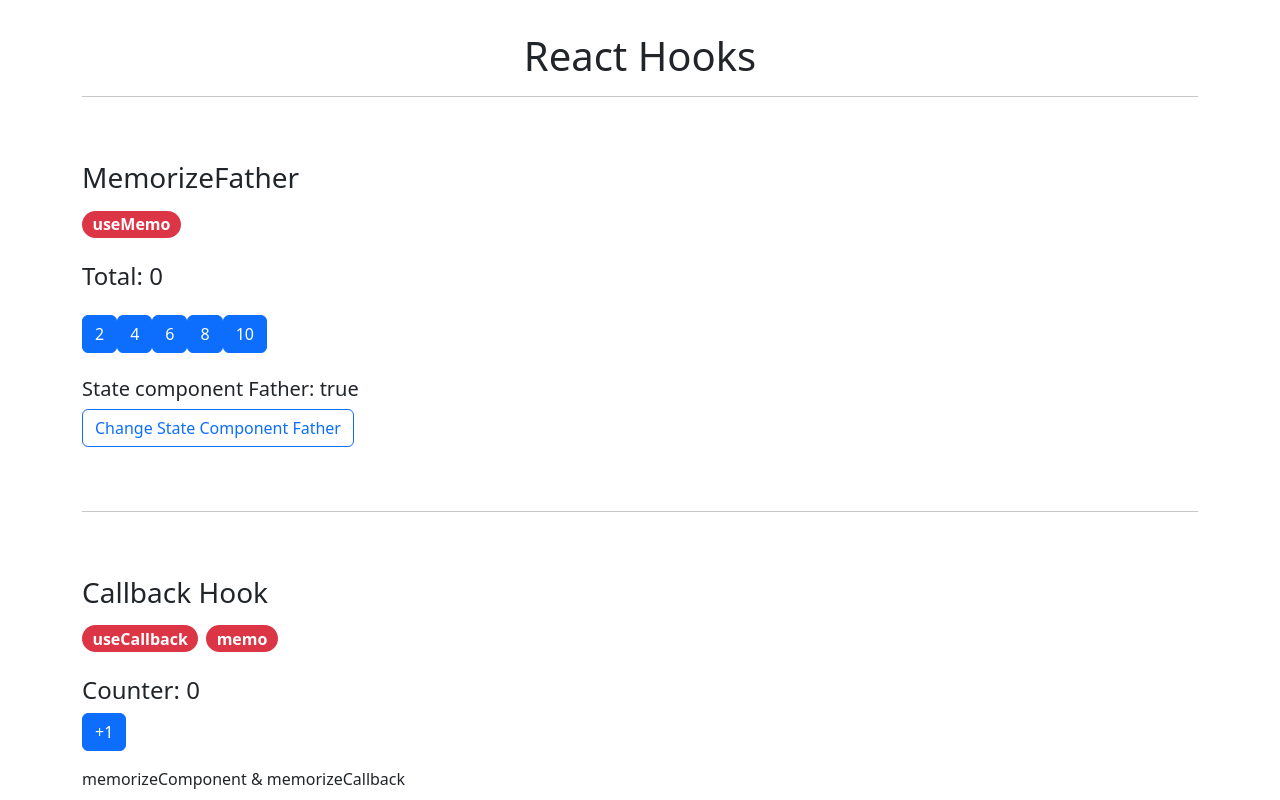
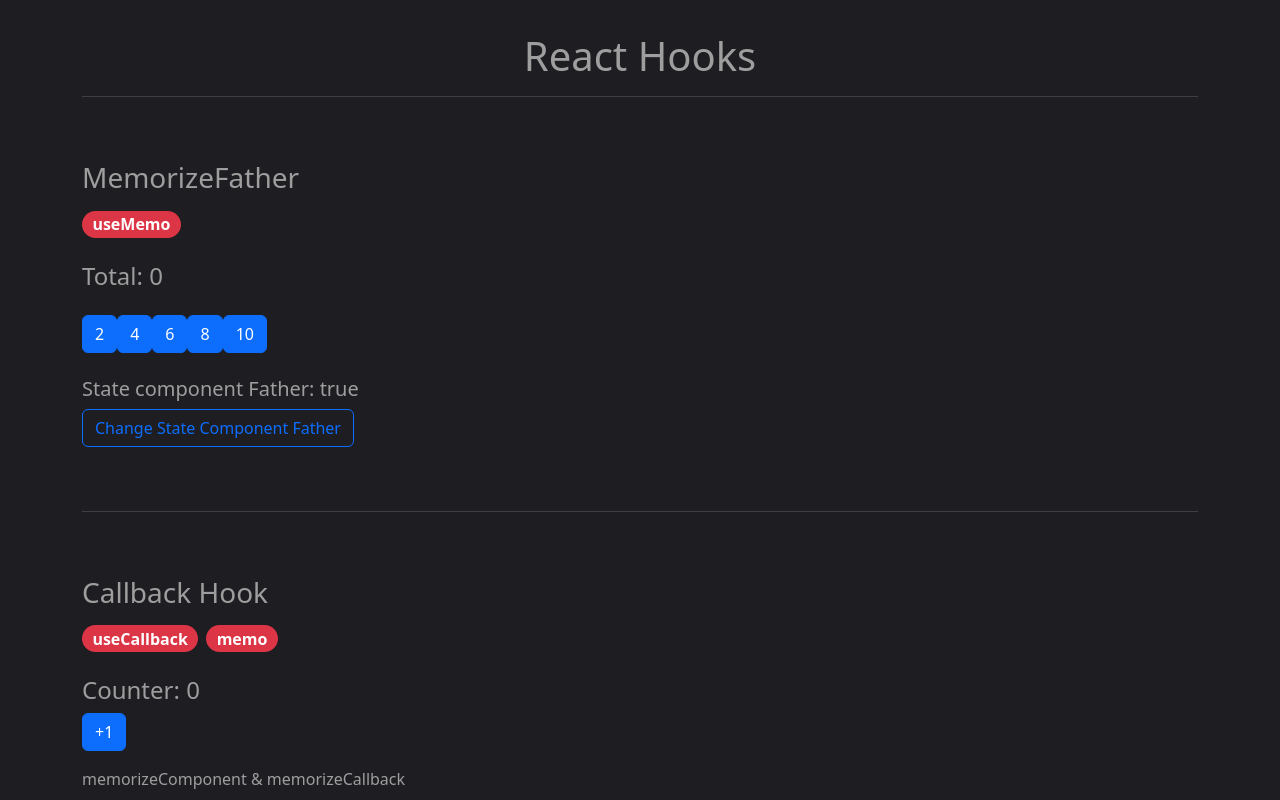
Before and after one commit to franzcmarcelo/guide-react-hooks, a React (Vite) app: page / in a window 1280 px wide. Shown: the top 800 px of the page. Built offline with nearby package versions, Linux system fonts and the light colour scheme; no server answers.

Commit message:
enable dark mode

```diff
--- a/src/index.css
+++ b/src/index.css
@@ -1,4 +1,7 @@
 body {
+  background-color: #1e1d22;
+  color: #9e9e9e !important;
+  color-scheme: light dark;
   margin: 0;
   padding: 2rem;
 }
```
